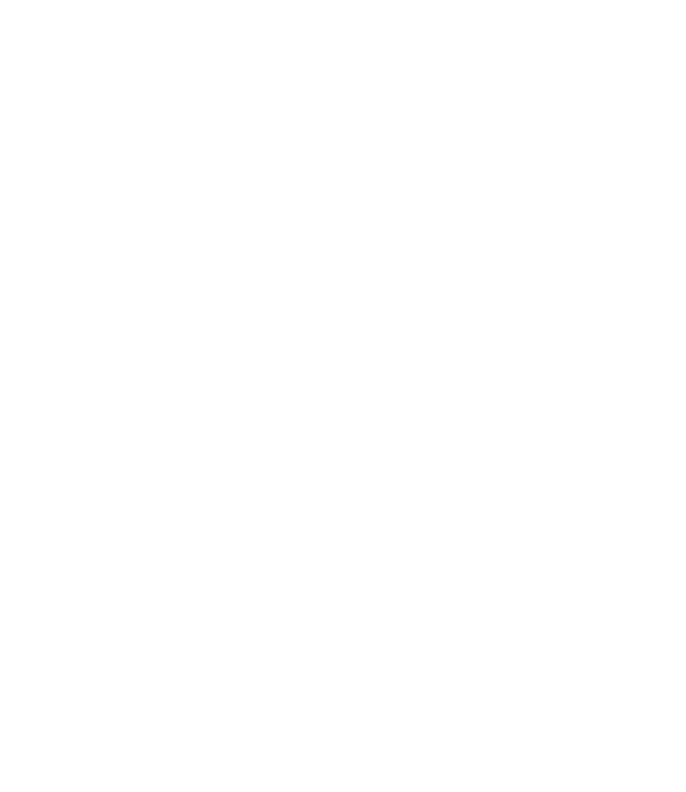
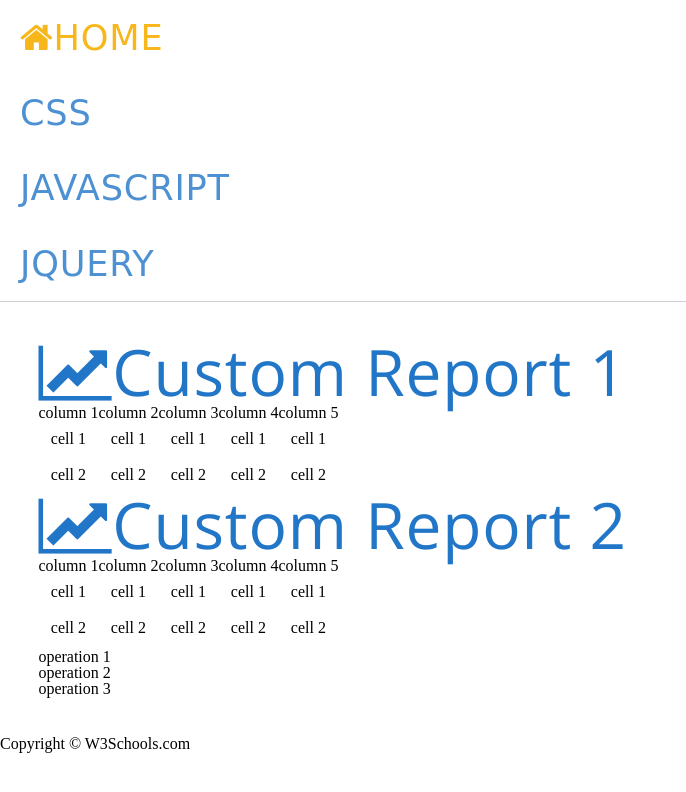
Before and after one commit to marc527/sassproject, a website: page builds/development/index.html in a window 1280 px wide. Shown: the whole page, without its empty margins (0-686 px from the left). Drawn offline with nearby package versions, Linux system fonts and the light colour scheme; a web font is replaced by a local one.

Commit message:
sass files and susy added

```diff
--- a/builds/development/index.html
+++ b/builds/development/index.html
@@ -3,7 +3,7 @@
 <head>
   <meta charset="utf-8">
 
-  <title>The HTML5 Herald</title>
+  <title>Hello Sass</title>
   <meta name="description" content="The HTML5 Herald">
   <meta name="author" content="SitePoint">
 
@@ -15,6 +15,68 @@
 </head>
 
 <body>
+  <header>
+    <nav>
+      <a href="#"><i class="fa fa-home" aria-hidden="true"></i>Home</a>
+      <a href="#">CSS</a>
+      <a href="#">JavaScript</a>
+      <a href="#">jQuery</a>
+    </nav>
+  </header>
+
+  <div class="layout">
+    <section class="primary">
+		<article class="report">
+      <h2><i class="fa fa-line-chart" aria-hidden="true"></i>Custom Report 1</h2>
+      <table>
+        <thead>
+          <tr>
+            <th>column 1</th><th>column 2</th><th>column 3</th><th>column 4</th><th>column 5</th>
+          </tr>
+        </thead>
+        <tbody>
+          <tr>
+            <td>cell 1</td><td>cell 1</td><td>cell 1</td><td>cell 1</td><td>cell 1</td>
+          </tr>
+          <tr>
+            <td>cell 2</td><td>cell 2</td><td>cell 2</td><td>cell 2</td><td>cell 2</td>
+          </tr>
+        </tbody>
+      </table>
+    </article>
+
+    <section class="primary">
+    <article class="report">
+      <h2><i class="fa fa-line-chart" aria-hidden="true"></i>Custom Report 2</h2>
+      <table>
+        <thead>
+          <tr>
+            <th>column 1</th><th>column 2</th><th>column 3</th><th>column 4</th><th>column 5</th>
+          </tr>
+        </thead>
+        <tbody>
+          <tr>
+            <td>cell 1</td><td>cell 1</td><td>cell 1</td><td>cell 1</td><td>cell 1</td>
+          </tr>
+          <tr>
+            <td>cell 2</td><td>cell 2</td><td>cell 2</td><td>cell 2</td><td>cell 2</td>
+          </tr>
+        </tbody>
+      </table>
+    </article>
+  </section>
+
+  <aside class="secondary">
+    <ul>
+      <li>operation 1</li>
+      <li>operation 2</li>
+      <li>operation 3</li>
+    </ul>
+  </aside>
+  </div>
+
+  <footer>Copyright &copy; W3Schools.com</footer>
+
   <script src="js/scripts.js"></script>
 </body>
 </html>
--- /dev/null
+++ b/components/sass/_base.scss
@@ -0,0 +1,35 @@
+@import url('https://fonts.googleapis.com/css?family=Baloo+Bhaina|Open+Sans');
+@import url('https://maxcdn.bootstrapcdn.com/font-awesome/4.7.0/css/font-awesome.min.css');
+
+body {
+  // background: lighten($paleyellow, 10);
+
+  #{headings()}{
+    font-family: $font-secondary;
+    font-weight: 400;
+    color: $blue;
+  }
+
+  header{
+
+    border-bottom: 1px solid rgba($darkerblue, .2);
+
+    nav {
+
+      a {
+        color: rgba($blue, .8);
+        text-decoration: none;
+        text-transform: uppercase;
+        letter-spacing: .05rem;
+        font-family: $font-primary;
+        font-size: 2.2rem;
+        display: block;
+        padding: 2 * $gutter;
+
+        &:hover {
+          color: lighten($yellow, 20);
+        }
+      }
+    }
+  }
+}
--- /dev/null
+++ b/components/sass/_layout.scss
@@ -0,0 +1,27 @@
+//Susy Setup --------------------
+$total-columns: 12;
+$column-width: 4em;
+$gutter-width: 1em;
+$grid-padding: $gutter-width;
+
+@include border-box-sizing;
+
+$small: 30em;
+$medium: 47em;
+$large: 75em;
+
+//layout
+.layout {
+  @include container;
+  padding: 3%;
+
+  .primary {
+    @include susy-breakpoint($medium) {
+
+    }
+  }
+
+  .secondary {
+    margin-top: .2em;
+  }
+}
--- /dev/null
+++ b/components/sass/_modules.scss
@@ -0,0 +1,31 @@
+//Report table ---------------------------------------------
+.report {
+
+  @include clearfix;
+
+  h2 {
+    font-size: 4rem;
+    letter-spacing: .05rem;
+    // @include text-shadow($paleyellow 1px 1px);
+  }
+
+  table {
+
+    thead {
+      tr {
+      th {
+      }
+      }
+    }
+
+    tbody {
+      tr {
+        td {
+          padding: $gutter;
+          text-align: center;
+        }
+      }
+    }
+  }
+
+}
--- /dev/null
+++ b/components/sass/_variables.scss
@@ -0,0 +1,22 @@
+$lightgray      : #819090;
+$gray           : #708284;
+$mediumgray     : #536870;
+$darkgray       : #475B62;
+$darkblue       : #0A2933;
+$darkerblue     : #042029;
+$paleryellow    : #FCF4DC;
+$paleyellow     : #EAE3CB;
+$yellow         : #A57706;
+$orange         : #BD3613;
+$red            : #D11C24;
+$pink           : #C61C6F;
+$purple         : #595AB7;
+$blue           : #2176C7;
+$cyan           : #259286;
+$green          : #738A05;
+
+$font-primary: 'Baloo Bhaina', cursive;
+$font-secondary: 'Open Sans', sans-serif;
+
+$gutter: 10px;
+$page-width: 1200px;
--- a/components/sass/style.scss
+++ b/components/sass/style.scss
@@ -1,7 +1,15 @@
 // style.scss
 // ==============
 
-//Compass imports
+//Compass & Susi imports
 @import "compass";
 @import "compass/reset";
+@import "susy";
 @import "compass/css3/box-shadow";
+
+//Partials imports
+@import "variables";
+@import "mixins";
+@import "base";
+@import "layout";
+@import "modules";
--- a/gulpfile.js
+++ b/gulpfile.js
@@ -38,7 +38,7 @@ gulp.task('html', function(){
 
 gulp.task('watch', function(){
   gulp.watch(jsSources, ['js']);
-  gulp.watch(sassSources, ['compass']);
+  gulp.watch('components/sass/*.scss', ['compass']);
   gulp.watch('builds/development/*.html', ['html']);
 });
 
--- a/package.json
+++ b/package.json
@@ -24,6 +24,7 @@
     "gulp-connect": "^5.0.0",
     "gulp-util": "^3.0.8",
     "gulp-watch": "^4.3.11",
-    "jquery": "^3.2.1"
+    "jquery": "^3.2.1",
+    "susy": "^2.2.12"
   }
 }
```
Also changed, not shown: builds/development/css/style.css, components/sass/_mixins.scss (added).
